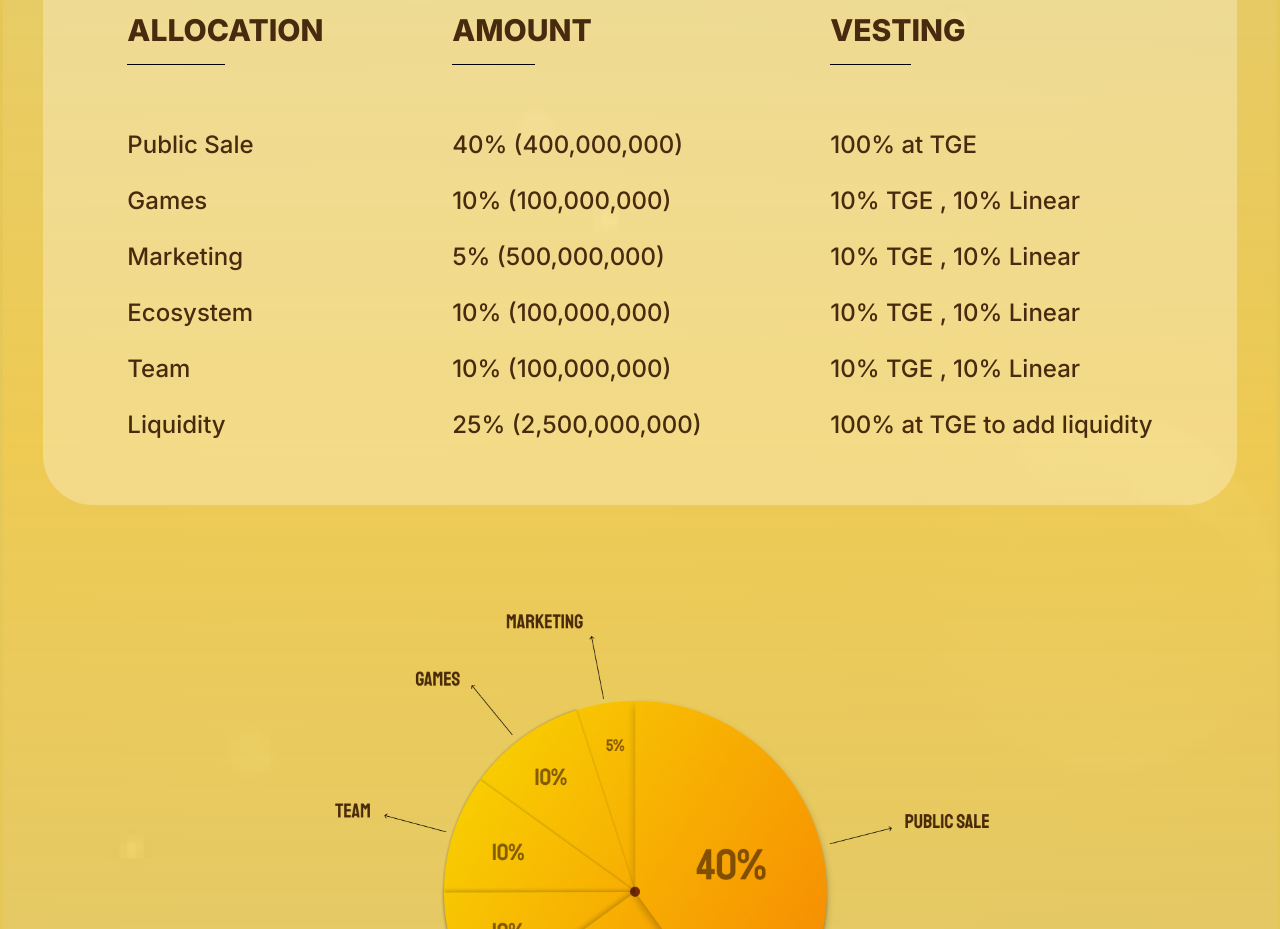
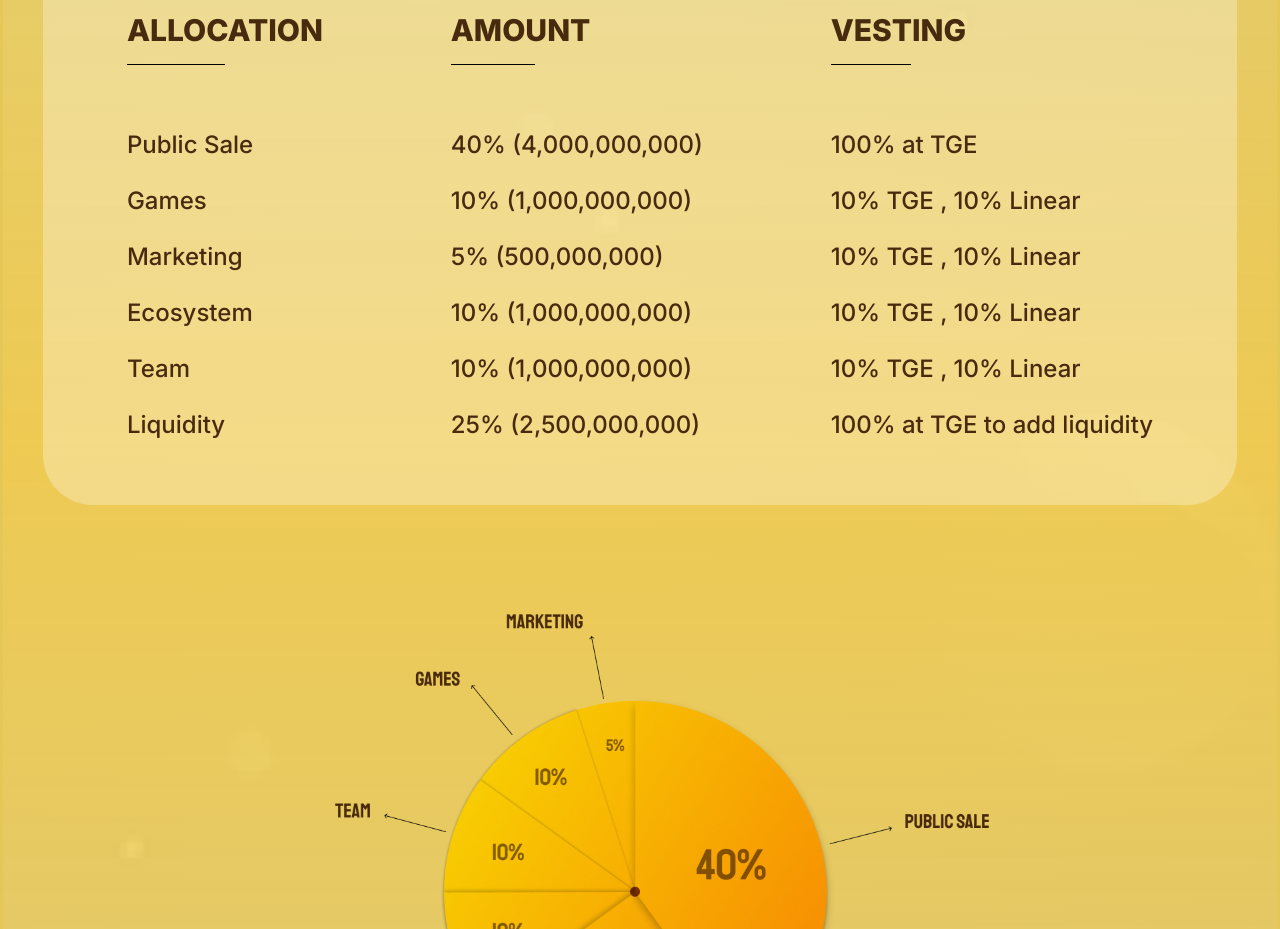
Before and after one commit to SagarPradhan613/viitaminc, a Next.js app: page / in a window 1280 px wide. Shown: the part 6340-7269 px from the top of the page. Built offline with nearby package versions, Linux system fonts and the light colour scheme.

Commit message:
ofc pull number fixed

```diff
--- a/src/app/tokenomics/Tokenomics.js
+++ b/src/app/tokenomics/Tokenomics.js
@@ -116,12 +116,12 @@ const Tokenomics = () => {
                                 <div className='text-left'>
                                     <p className='text-[#361700] font-extrabold opacity-90 text-lg lg:text-3xl  hover:transform hover:scale-110 transition-transform duration-500'>AMOUNT</p>
                                     <div className='bg-[#000] h-[1px] w-1/3 mt-4'></div>
-                                    <p className='text-[#361700] font-medium mt-16 opacity-90 text-base lg:text-2xl'>40% (400,000,000)</p>
+                                    <p className='text-[#361700] font-medium mt-16 opacity-90 text-base lg:text-2xl'>40% (4,000,000,000)</p>
                                     {/* <p className='text-[#361700] font-medium mt-6 opacity-90 text-base lg:text-2xl'>5% (50,000,000)</p> */}
-                                    <p className='text-[#361700] font-medium mt-6 opacity-90 text-base lg:text-2xl'>10% (100,000,000)</p>
+                                    <p className='text-[#361700] font-medium mt-6 opacity-90 text-base lg:text-2xl'>10% (1,000,000,000)</p>
                                     <p className='text-[#361700] font-medium mt-6 opacity-90 text-base lg:text-2xl'>5% (500,000,000)</p>
-                                    <p className='text-[#361700] font-medium mt-6 opacity-90 text-base lg:text-2xl'>10% (100,000,000)</p>
-                                    <p className='text-[#361700] font-medium mt-6 opacity-90 text-base lg:text-2xl'>10% (100,000,000)</p>
+                                    <p className='text-[#361700] font-medium mt-6 opacity-90 text-base lg:text-2xl'>10% (1,000,000,000)</p>
+                                    <p className='text-[#361700] font-medium mt-6 opacity-90 text-base lg:text-2xl'>10% (1,000,000,000)</p>
                                     <p className='text-[#361700] font-medium mt-6 opacity-90 text-base lg:text-2xl'>25% (2,500,000,000)</p>
                                 </div>
                                 <div className='text-left'>
@@ -174,12 +174,12 @@ const Tokenomics = () => {
                                         <div>
                                             <p className='text-[#361700] font-extrabold opacity-90 text-lg lg:text-3xl  hover:transform hover:scale-110 transition-transform duration-500'>AMOUNT</p>
                                             <div className='w-1/2 h-[1px] bg-black'></div>
-                                            <p className='text-[#361700] font-normal mt-6 opacity-90 text-base lg:text-2xl'>40% (400,000,000)</p>
+                                            <p className='text-[#361700] font-normal mt-6 opacity-90 text-base lg:text-2xl'>40% (4,000,000,000)</p>
                                             {/* <p className='text-[#361700] font-normal mt-6 opacity-90 text-base lg:text-2xl'>5% (50,000,000)</p> */}
-                                            <p className='text-[#361700] font-normal mt-6 opacity-90 text-base lg:text-2xl'>10% (100,000,000)</p>
+                                            <p className='text-[#361700] font-normal mt-6 opacity-90 text-base lg:text-2xl'>10% (1,000,000,000)</p>
                                             <p className='text-[#361700] font-normal mt-6 opacity-90 text-base lg:text-2xl'>5% (500,000,000)</p>
-                                            <p className='text-[#361700] font-normal mt-6 opacity-90 text-base lg:text-2xl'>10% (100,000,000)</p>
-                                            <p className='text-[#361700] font-normal mt-6 opacity-90 text-base lg:text-2xl'>10% (100,000,000)</p>
+                                            <p className='text-[#361700] font-normal mt-6 opacity-90 text-base lg:text-2xl'>10% (1,000,000,000)</p>
+                                            <p className='text-[#361700] font-normal mt-6 opacity-90 text-base lg:text-2xl'>10% (1,000,000,000)</p>
                                             <p className='text-[#361700] font-normal mt-6 opacity-90 text-base lg:text-2xl'>25% (2,500,000,000)</p>
                                         </div>
                                     </>
```
